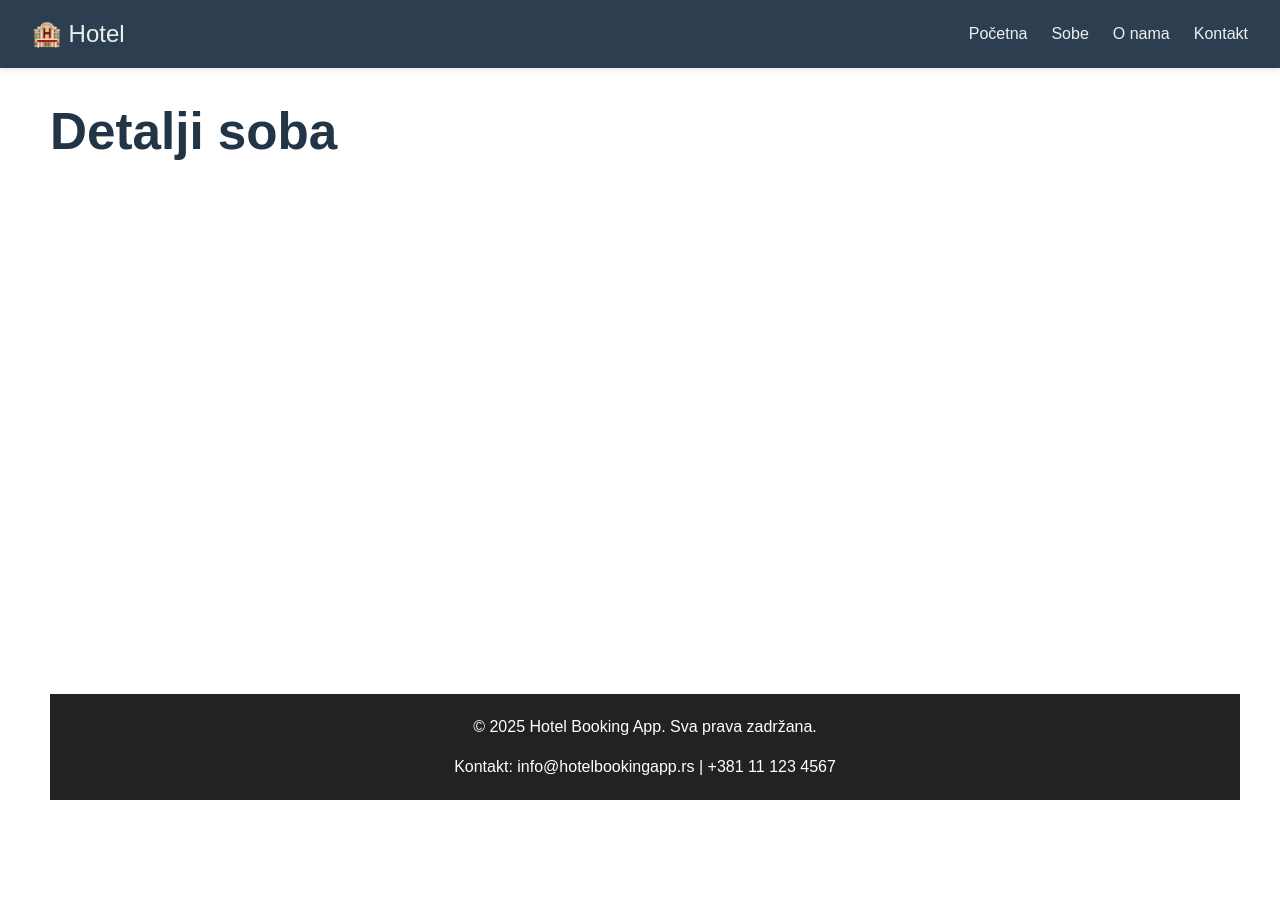
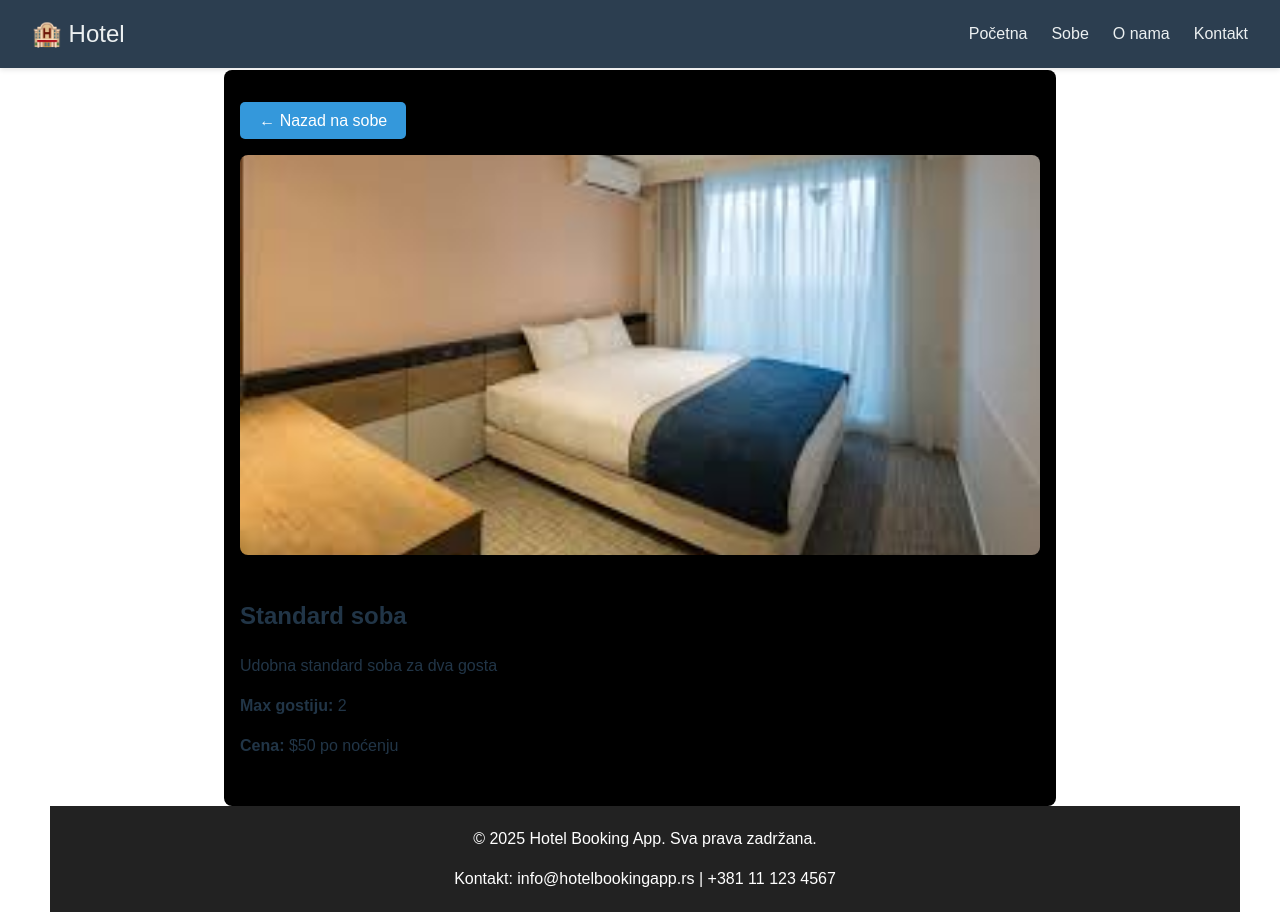
Before and after one commit to elab-development/klijentske-veb-tehnologije-2024-2023-0076-upravljanje-hotelom, a React (Vite) app: page /rooms/1 in a window 1280 px wide. Before the commit the page ends 800 px from the top, so only its background shows below. Built offline with nearby package versions, Linux system fonts and the light colour scheme.

Commit message:
Napravljene stranice za svaku sobu kad se klikne na njenu karticu

```diff
--- a/src/App.css
+++ b/src/App.css
@@ -104,6 +104,62 @@ html, body, #root {
   flex: 1;
 }
 
+.room-card {
+  border: 1px solid #ccc;
+  border-radius: 8px;
+  padding: 1rem;
+  margin: 1rem 0;
+  cursor: pointer;
+  max-width: 300px;
+  transition: transform 0.2s ease, box-shadow 0.2s ease;
+  background-color: #000;
+}
+
+.room-card:hover {
+  transform: scale(1.02);
+  box-shadow: 0 4px 12px rgba(0, 0, 0, 0.1);
+}
+
+.room-image {
+  width: 100%;
+  height: 200px;
+  object-fit: cover;
+  border-radius: 8px;
+}
+
+.room-details {
+  max-width: 800px;
+  margin: 0 auto;
+  padding: 2rem 1rem;
+  text-align: left;
+  background-color: #000;
+  border-radius: 8px;
+}
+
+.details-image {
+  width: 100%;
+  height: 400px;
+  object-fit: cover;
+  border-radius: 8px;
+  margin-bottom: 1rem;
+}
+
+.back-button {
+  background-color: #3498db;
+  color: white;
+  border: none;
+  padding: 0.6rem 1.2rem;
+  border-radius: 5px;
+  cursor: pointer;
+  margin-bottom: 1rem;
+  font-size: 1rem;
+}
+
+.back-button:hover {
+  background-color: #2980b9;
+}
+
+
 .logo {
   height: 6em;
   padding: 1.5em;
--- a/src/App.tsx
+++ b/src/App.tsx
@@ -23,6 +23,7 @@ function App() {
             <Route path="/reservation" element={<Reservation />} />
             <Route path="/contact" element={<Contact />} />
             <Route path="/about" element={<About />} />
+            <Route path="/rooms/:id" element={<RoomDetails />} />
           </Routes>
         </div>
         <Footer/>
--- a/src/components/RoomCard.tsx
+++ b/src/components/RoomCard.tsx
@@ -15,13 +15,13 @@ const RoomCard: React.FC<RoomCardProps> = ({ room }) => {
 
   return (
     <div
-      style={cardStyle}
+      className="room-card"
       onClick={handleClick}
       role="button"
       tabIndex={0}
       onKeyPress={(e) => { if (e.key === 'Enter') handleClick(); }}
     >
-      <img src={room.imageUrl} alt={room.name} style={imageStyle} />
+      <img src={room.imageUrl} alt={room.name} className="room-image" />
       <h3>{room.name}</h3>
       <p>{room.description}</p>
       <p>Max gostiju: {room.guests}</p>
@@ -30,20 +30,4 @@ const RoomCard: React.FC<RoomCardProps> = ({ room }) => {
   );
 };
 
-const cardStyle: React.CSSProperties = {
-  border: '1px solid #ccc',
-  borderRadius: '8px',
-  padding: '1rem',
-  margin: '1rem 0',
-  cursor: 'pointer',
-  maxWidth: '300px',
-};
-
-const imageStyle: React.CSSProperties = {
-  width: '100%',
-  borderRadius: '8px',
-  objectFit: 'cover',
-  height: '200px',
-};
-
 export default RoomCard;
--- a/src/pages/RoomDetails.tsx
+++ b/src/pages/RoomDetails.tsx
@@ -1,5 +1,61 @@
-function RoomDetails() {
-  return <h1>Detalji soba</h1>;
-}
+import React from 'react';
+import { useParams, useNavigate } from 'react-router-dom';
+import type { Room } from '../models/Room';
+
+const dummyRooms: Room[] = [
+  {
+    id: 1,
+    name: 'Standard soba',
+    price: 50,
+    guests: 2,
+    description: 'Udobna standard soba za dva gosta',
+    imageUrl: '/images/standard-room.jpg',
+  },
+  {
+    id: 2,
+    name: 'Porodična soba',
+    price: 80,
+    guests: 4,
+    description: 'Prostrana soba za celu porodicu',
+    imageUrl: '/images/family-room.jpg',
+  },
+  {
+    id: 3,
+    name: 'Mala soba',
+    price: 30,
+    guests: 1,
+    description: 'Mala soba za jednu osobu',
+    imageUrl: '/images/small-room.jpg',
+  },
+  {
+    id: 4,
+    name: 'Luksuzna soba',
+    price: 100,
+    guests: 4,
+    description: 'Luksuzna soba za do 4 osobe',
+    imageUrl: '/images/luxury-room.jpg',
+  }
+];
+
+const RoomDetails: React.FC = () => {
+  const { id } = useParams<{ id: string }>();
+  const navigate = useNavigate();
+  const room = dummyRooms.find(r => r.id === Number(id));
+
+  if (!room) {
+    return <div className="room-details"><h2>Soba nije pronađena</h2></div>;
+  }
+
+  return (
+    <div className="room-details">
+      <button className="back-button" onClick={() => navigate('/rooms')}>← Nazad na sobe</button>
+      <img src={room.imageUrl} alt={room.name} className="details-image" />
+      <h2>{room.name}</h2>
+      <p>{room.description}</p>
+      <p><strong>Max gostiju:</strong> {room.guests}</p>
+      <p><strong>Cena:</strong> ${room.price} po noćenju</p>
+    </div>
+  );
+};
 
 export default RoomDetails;
```
